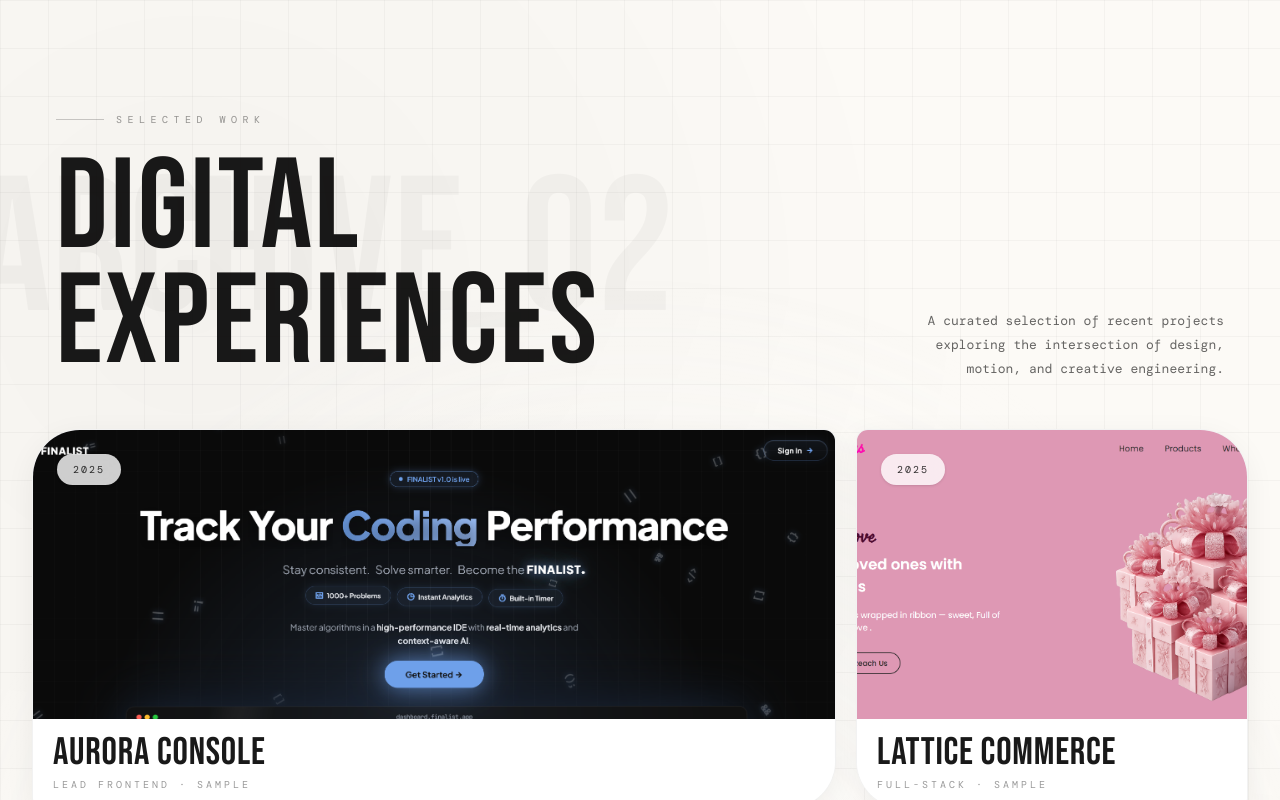
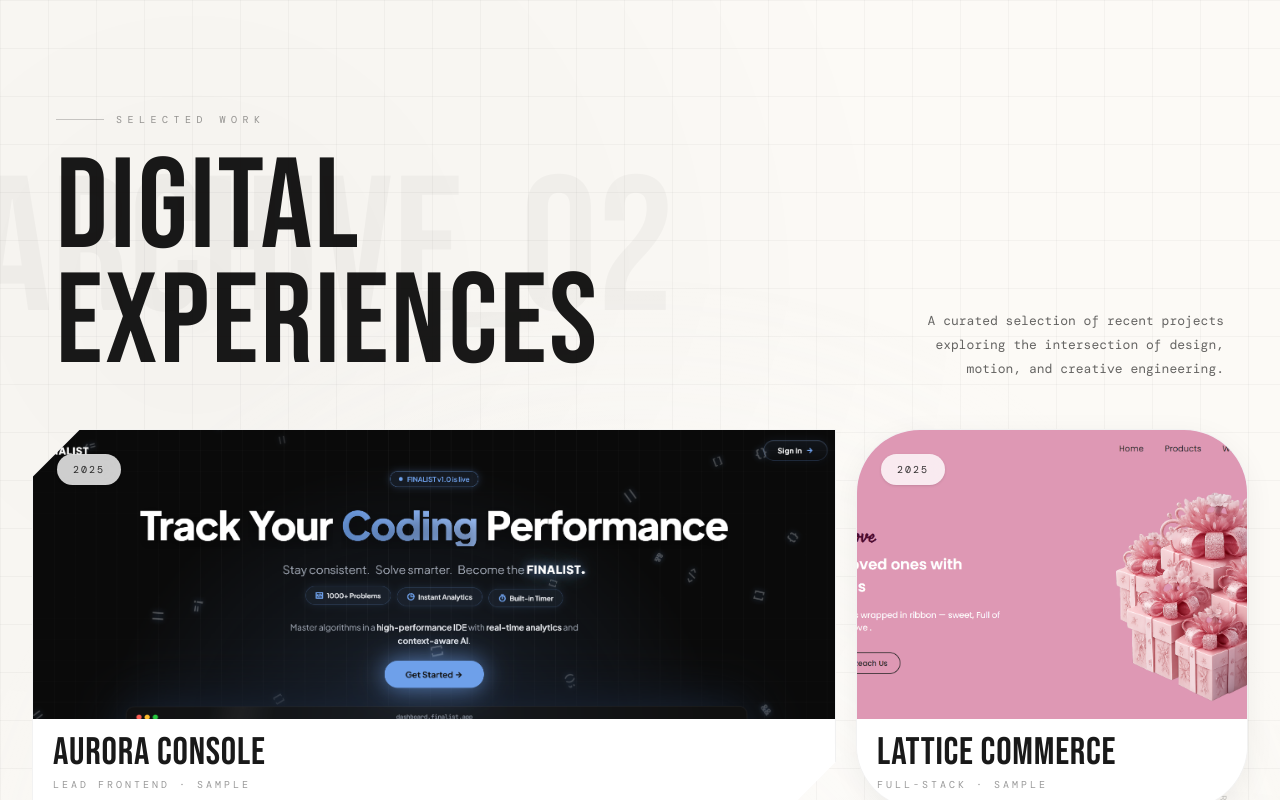
Before and after one commit to rupesh1285/Portfolio-Exclusive, a Next.js app: page / in a window 1280 px wide. Both pictures are taken after a click on the button "Work". Built offline with nearby package versions, Linux system fonts and the light colour scheme; a web font is replaced by a local one.

Commit message:
feat: implement 6 distinct shape archetypes for A/B testing cards

```diff
--- a/src/components/scene2/ProjectCard.tsx
+++ b/src/components/scene2/ProjectCard.tsx
@@ -16,14 +16,30 @@ export const ProjectCard = memo(function ProjectCard({ project: p, index: i, onC
   else if (i === 4) spanClass = "md:col-span-1 md:row-span-1 order-4"; // Project 5: Middle Center (Square)
   else if (i === 5) spanClass = "md:col-span-2 md:row-span-1 order-6"; // Project 6: Bottom Left (Wide)
 
-  // Custom Interlocking Aerodynamic Shapes
-  let radiusClass = "rounded-[40px]";
-  if (i === 0) radiusClass = "rounded-tl-[48px] rounded-tr-[12px] rounded-bl-[12px] rounded-br-[48px]"; // Project 1
-  else if (i === 1) radiusClass = "rounded-tl-[12px] rounded-tr-[48px] rounded-bl-[48px] rounded-br-[12px]"; // Project 2
-  else if (i === 2) radiusClass = "rounded-tl-[48px] rounded-tr-[12px] rounded-bl-[48px] rounded-br-[48px]"; // Project 3 (Tall)
-  else if (i === 3) radiusClass = "rounded-tl-[12px] rounded-tr-[48px] rounded-bl-[48px] rounded-br-[12px]"; // Project 4
-  else if (i === 4) radiusClass = "rounded-tl-[48px] rounded-tr-[12px] rounded-bl-[12px] rounded-br-[48px]"; // Project 5
-  else if (i === 5) radiusClass = "rounded-tl-[12px] rounded-tr-[48px] rounded-bl-[48px] rounded-br-[48px]"; // Project 6
+  // Dynamic A/B Testing Card Shapes
+  let shapeClass = "";
+  let customStyle: React.CSSProperties = {};
+
+  if (i === 0) {
+    // Style 1: Cyberpunk Chamfer (Geometrically cut corners)
+    shapeClass = "rounded-none";
+    customStyle = { clipPath: "polygon(48px 0, 100% 0, 100% calc(100% - 48px), calc(100% - 48px) 100%, 0 100%, 0 48px)" };
+  } else if (i === 1) {
+    // Style 2: The Soft Bubble (Extreme unified rounding)
+    shapeClass = "rounded-[64px]";
+  } else if (i === 2) {
+    // Style 3: The Archway (Massive rounded top, sharp bottom)
+    shapeClass = "rounded-t-[200px] rounded-b-none";
+  } else if (i === 3) {
+    // Style 4: Brutalist Sharp (Zero rounding, thick border)
+    shapeClass = "rounded-none border-[3px] border-black/20";
+  } else if (i === 4) {
+    // Style 5: The Extreme Leaf (Max rounding on opposite corners)
+    shapeClass = "rounded-tl-[120px] rounded-br-[120px] rounded-tr-none rounded-bl-none";
+  } else if (i === 5) {
+    // Style 6: The Inverted Arch (Massive rounded bottom, sharp top)
+    shapeClass = "rounded-b-[200px] rounded-t-none";
+  }
 
   return (
     <motion.article
@@ -31,8 +47,9 @@ export const ProjectCard = memo(function ProjectCard({ project: p, index: i, onC
       transition={{ duration: 0.8, ease: [0.16, 1, 0.3, 1] }}
       data-s2-project
       onClick={onClick}
+      style={customStyle}
       whileHover={{ y: -12, transition: { duration: 0.5, ease: [0.2, 1, 0.2, 1] } }}
-      className={`group/card relative flex flex-col overflow-hidden border border-black/5 bg-white shadow-[0_8px_30px_rgba(0,0,0,0.06)] z-10 hover:z-40 cursor-pointer ${spanClass} ${radiusClass}`}
+      className={`group/card relative flex flex-col overflow-hidden border border-black/5 bg-white shadow-[0_8px_30px_rgba(0,0,0,0.06)] z-10 hover:z-40 cursor-pointer ${spanClass} ${shapeClass}`}
     >
       {/* -----------------------------
           BASE CARD (Seen in Grid)
```
